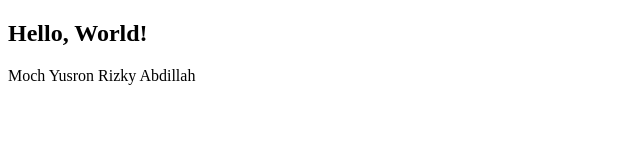
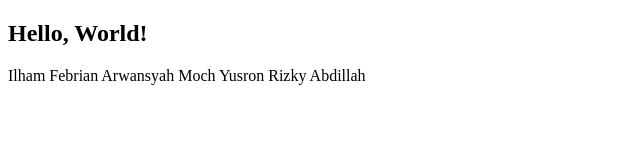
Before and after one commit to aruwansha/kelompok-2, a plain HTML site: page index.html in a window 1280 px wide. Shown: the whole page, without its empty margins (0-640 px from the left). Drawn offline with Linux system fonts and the light colour scheme.

Commit message:
add ilham again

```diff
--- a/index.html
+++ b/index.html
@@ -8,6 +8,7 @@
 <body>
     <section>
         <h1>Hello, World!</h1>
+        Ilham Febrian Arwansyah
         Moch Yusron Rizky Abdillah
     </section>
 </body>
```
